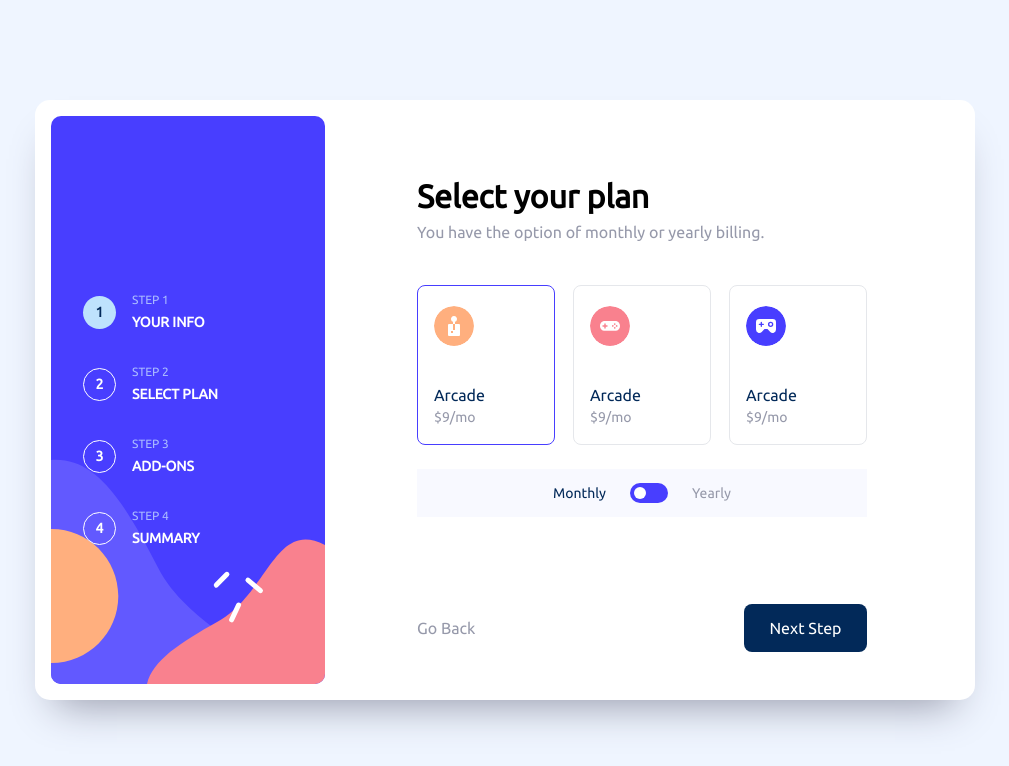
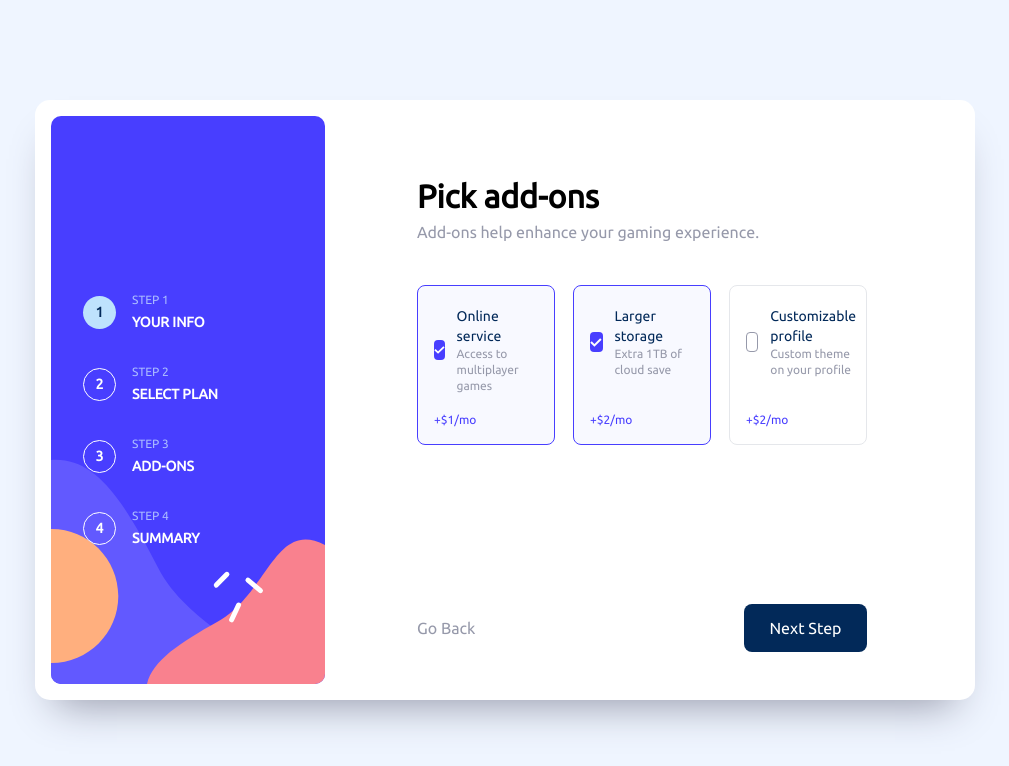
Before and after one commit to omarkarake/angular-multi-step-form, an Angular app: page / in a window 1280 px wide. Shown: the top 766 px of the page, without its empty margins (135-1144 px from the left). Built offline with nearby package versions, Linux system fonts and the light colour scheme.

Commit message:
morbile about adon page

```diff
--- a/src/app/app.component.html
+++ b/src/app/app.component.html
@@ -2,5 +2,6 @@
   class="lg:h-screen lg:max-h-[810px] w-screen max-w-[1440px] bg-bg lg:flex lg:justify-center lg:items-center font-ubuntu"
 >
   <!-- <app-home /> -->
-  <app-select-plan />
+  <!-- <app-select-plan /> -->
+  <app-pick-add-ons />
 </div>
--- a/src/app/app.module.ts
+++ b/src/app/app.module.ts
@@ -6,13 +6,15 @@ import { AppComponent } from './app.component';
 import { HomeComponent } from './pages/home/home.component';
 import { NavigationComponent } from './pages/navigation/navigation.component';
 import { SelectPlanComponent } from './pages/select-plan/select-plan.component';
+import { PickAddOnsComponent } from './pick-add-ons/pick-add-ons.component';
 
 @NgModule({
   declarations: [
     AppComponent,
     HomeComponent,
     NavigationComponent,
-    SelectPlanComponent
+    SelectPlanComponent,
+    PickAddOnsComponent
   ],
   imports: [
     BrowserModule,
--- /dev/null
+++ b/src/app/pick-add-ons/pick-add-ons.component.html
@@ -0,0 +1,97 @@
+<div
+  class="font-ubuntu lg:w-[940px] h-screen lg:h-[600px] lg:bg-white lg:shadow-custom lg:shadow-grey lg:rounded-[.9375rem] lg:p-4 lg:flex relative"
+>
+  <div class="rounded-xl"><app-navigation /></div>
+  <div
+    class="w-[90%] h-auto top-[0px] mt-[350px] lg:mt-0 left-1/2 transform -translate-x-1/2 -translate-y-1/2 rounded-[10px] lg:w-[100%] lg:h-[100%] px-6 pt-8 pb-2 lg:flex lg:flex-col lg:items-center lg:justify-between lg:pt-14 lg:pb-8 bg-white absolute lg:relative lg:top-0 lg:left-0 lg:transform-none lg:-translate-x-0 lg:-translate-y-0"
+  >
+    <div class="lg:w-[450px] lg:h-[372px] flex flex-col gap-10">
+      <div>
+        <p class="text-heading">Pick add-ons</p>
+        <p class="text-body-l text-grey">
+          Add-ons help enhance your gaming experience.
+        </p>
+      </div>
+      <div>
+        <div class="flex flex-col gap-3 lg:flex-row justify-between">
+          <div
+            class="lg:w-[138px] lg:h-[160px] border-[1px] bg-very-light-gray rounded-lg border-purple pt-5 px-4 pb-4 flex lg:flex-col flex-row justify-between items-center lg:items-start gap-3 lg:gap-0 cursor-pointer"
+          >
+            <div class="flex items-center gap-3">
+              <div
+                class="w-5 h-5 bg-purple flex justify-center items-center rounded-[4px]"
+              >
+                <img src="../../assets/images/icon-checkmark.svg" />
+              </div>
+              <div>
+                <p class="text-denim text-sm font-medium">Online service</p>
+                <p class="text-xs text-grey">Access to multiplayer games</p>
+              </div>
+            </div>
+            <div>
+              <p class="text-xs text-purple font">+$1/mo</p>
+            </div>
+          </div>
+          <div
+            class="lg:w-[138px] lg:h-[160px] border-[1px] bg-very-light-gray rounded-lg border-purple pt-5 px-4 pb-4 flex lg:flex-col flex-row justify-between items-center lg:items-start gap-3 lg:gap-0 cursor-pointer"
+          >
+            <div class="flex items-center gap-3">
+              <div
+                class="w-5 h-5 bg-purple flex justify-center items-center rounded-[4px]"
+              >
+                <img src="../../assets/images/icon-checkmark.svg" />
+              </div>
+              <div>
+                <p class="text-denim text-sm font-medium">Larger storage</p>
+                <p class="text-xs text-grey">Extra 1TB of cloud save</p>
+              </div>
+            </div>
+            <div>
+              <p class="text-xs text-purple font">+$2/mo</p>
+            </div>
+          </div>
+          <div
+            class="lg:w-[138px] lg:h-[160px] border-[1px] rounded-lg pt-5 px-4 pb-4 flex lg:flex-col flex-row justify-between items-center lg:items-start gap-3 lg:gap-0 cursor-pointer"
+          >
+            <div class="flex items-center gap-3">
+              <div
+                class="w-5 h-5 bg border-[1px] border-grey flex justify-center items-center rounded-[4px]"
+              >
+                <img src="../../assets/images/icon-checkmark.svg" />
+              </div>
+              <div>
+                <p class="text-denim text-sm font-medium">
+                  Customizable profile
+                </p>
+                <p class="text-xs text-grey">Custom theme on your profile</p>
+              </div>
+            </div>
+            <div>
+              <p class="text-xs text-purple font">+$2/mo</p>
+            </div>
+          </div>
+        </div>
+      </div>
+    </div>
+    <div
+      class="bg-white hidden lg:flex justify-between items-center w-[450px] lg:h-[48px]"
+    >
+      <div><p class="text-grey cursor-pointer">Go Back</p></div>
+      <div
+        class="lg:w-[123px] lg:h-[48px] bg-denim flex justify-center items-center font-medium text-base text-white rounded-lg ml-auto cursor-pointer"
+      >
+        Next Step
+      </div>
+    </div>
+  </div>
+  <div
+    class="bg-white w-[100%] h-[72px] flex items-center justify-between p-4 lg:hidden absolute bottom-0"
+  >
+    <div><p class="text-grey">Go Back</p></div>
+    <div
+      class="lg:w-[123px] w-[97px] lg:h-[48px] h-[40px] bg-denim flex justify-center items-center font-medium text-sm text-white rounded-lg ml-auto cursor-pointer"
+    >
+      Next Step
+    </div>
+  </div>
+</div>
```
Also changed, not shown: src/app/pick-add-ons/pick-add-ons.component.ts (added, +10 -0 lines), src/app/pick-add-ons/pick-add-ons.component.css (added), 1 other file (tests, documents, lock files or other folders).
